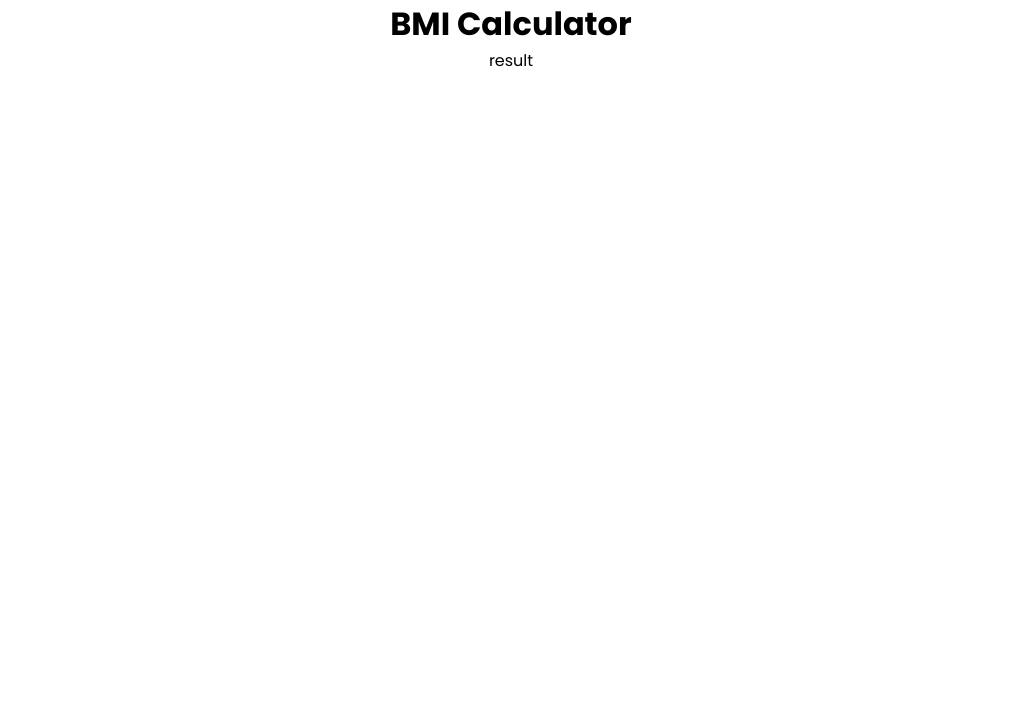
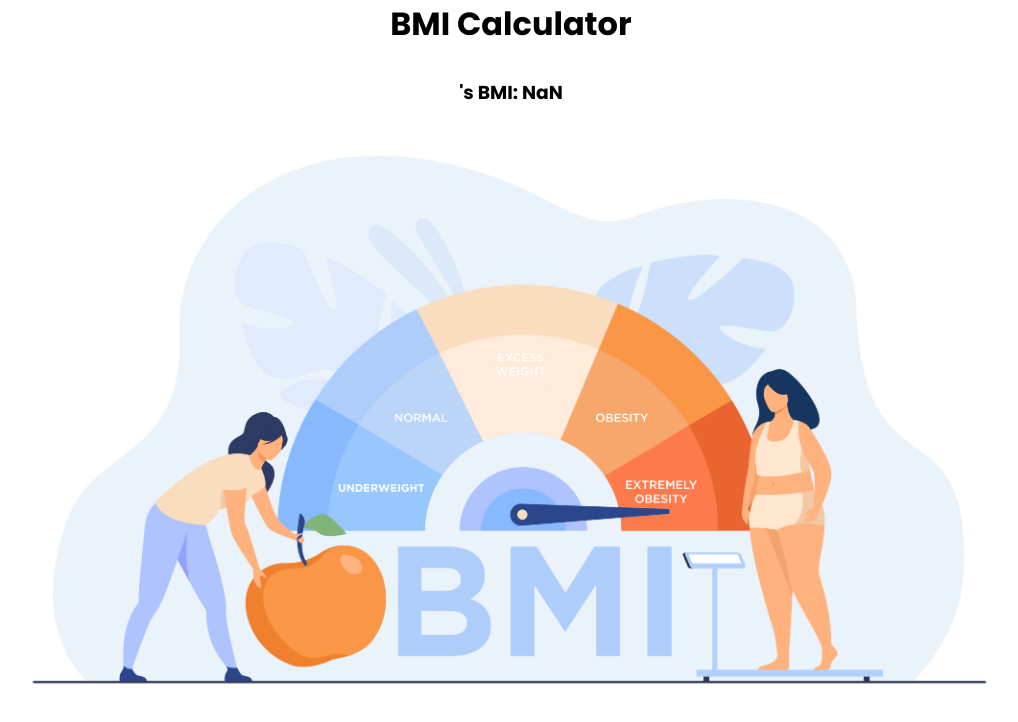
Before and after one commit to mserhatyuksel/BMI-React, a React (Create React App) app: page /result in a window 1280 px wide. Shown: the top 722 px of the page, without its empty margins (129-1147 px from the left). Built offline with nearby package versions, Linux system fonts and the light colour scheme.

Commit message:
Added bmi function and images

```diff
--- a/src/components/Result/Result.jsx
+++ b/src/components/Result/Result.jsx
@@ -1,11 +1,28 @@
-import React from 'react'
+import React, { useEffect, useState } from "react";
+import styles from "./Result.module.css";
+const Result = ({ user, height, weight }) => {
+  const [bmi, setBmi] = useState();
+  useEffect(() => {
+    setBmi((weight / Math.pow(height / 100, 2)).toFixed(2));
+  }, []);
+  return (
+    <div className={styles.container}>
+      <h3>
+        {user}'s BMI: {bmi}
+      </h3>
+      {bmi <= 18.4 ? (
+        <img className={styles.img} src="/assets/images/underweight.jpg" alt="" />
+      ) : bmi <= 24.9 ? (
+        <img className={styles.img} src="/assets/images/normal.jpg" alt="" />
+      ) : bmi <= 29.9 ? (
+        <img className={styles.img} src="/assets/images/excess_weight.png" alt="" />
+      ) : bmi <= 44.9 ? (
+        <img className={styles.img} src="/assets/images/obesity.jpg" alt="" />
+      ) : (
+        <img className={styles.img} src="/assets/images/extremely_obesity.jpg" alt="" />
+      )}
+    </div>
+  );
+};
 
-const Result = () => {
-  return (
-    <div>
-      result
-    </div>
-  )
-}
-
-export default Result
+export default Result;
--- /dev/null
+++ b/src/components/Result/Result.module.css
@@ -0,0 +1,13 @@
+.container{
+  position: relative;
+  width: 50%;
+  height: 80vh;
+  margin-top: 30px;
+  display: flex;
+  flex-direction: column;
+  justify-content: space-around;
+  align-items: center;
+}
+.img{
+  height: 100%;
+}
```
